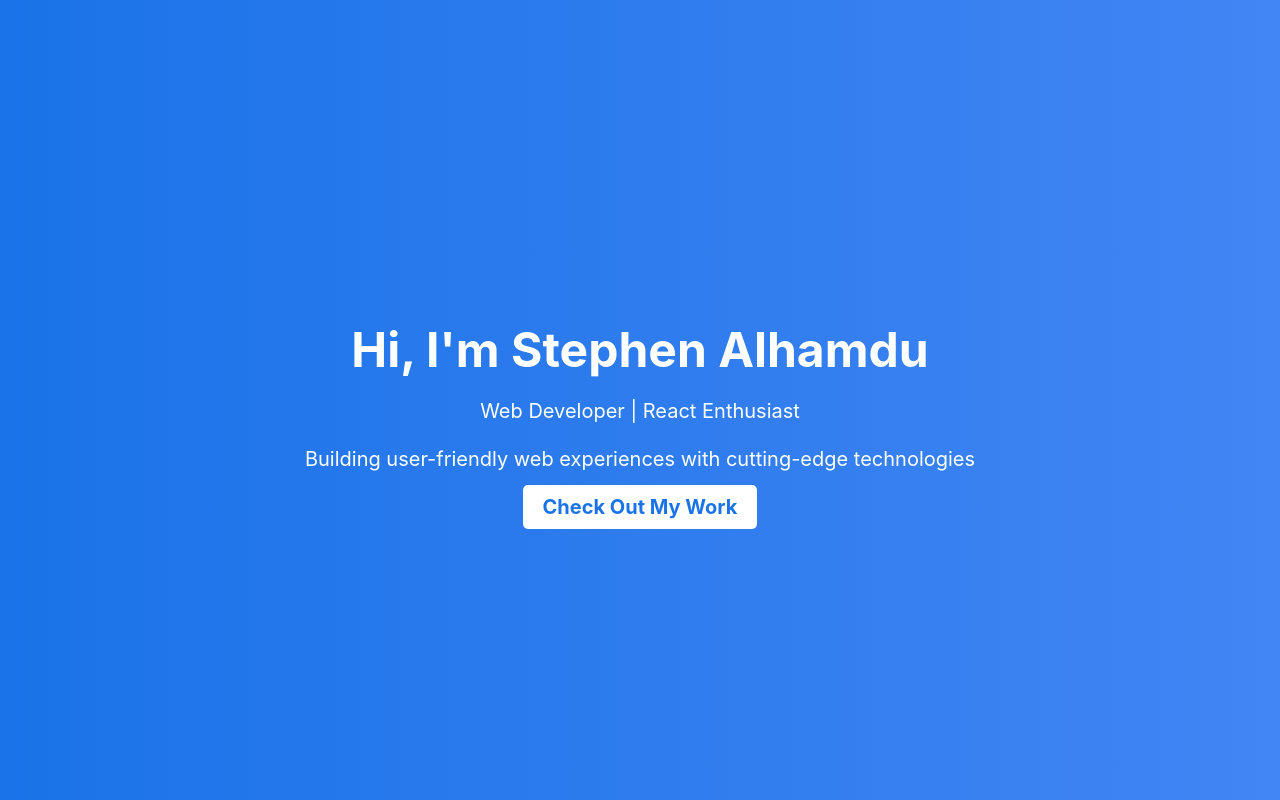
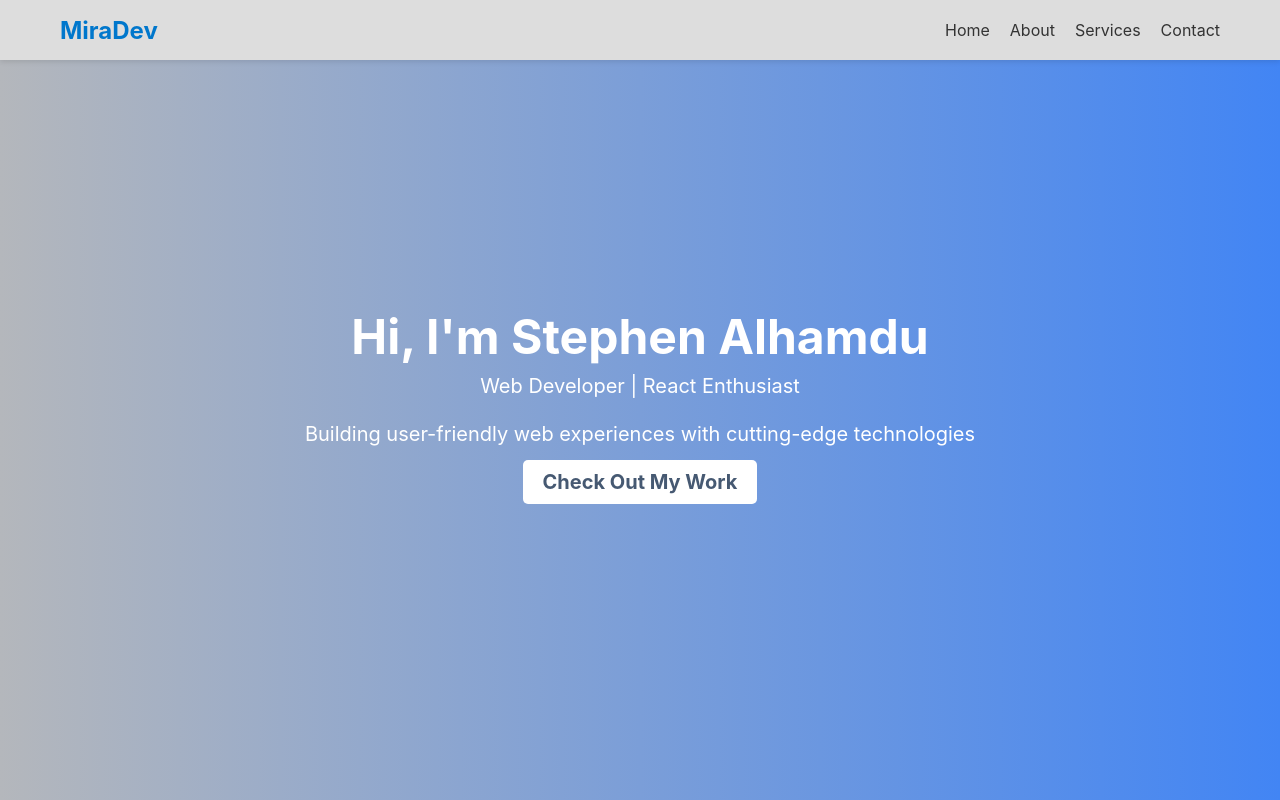
Before and after one commit to Piratescode/my-portfolio, a React (Create React App) app: page / in a window 1280 px wide. Built offline with nearby package versions, Linux system fonts and the light colour scheme.

Commit message:
Added a Navbar

```diff
--- a/src/App.js
+++ b/src/App.js
@@ -1,10 +1,14 @@
 import React from 'react';
-import Hero from './Hero';  // Import Hero component
+import Hero from './components/Hero';  // Import Hero component
+import Navbar from './components/Navbar';
+import "./components/Navbar.css"
+import "./components/Hero.css"
 import './App.css';  // Import styles for App
 
 const App = () => {
   return (
     <div>
+      <Navbar />
       <Hero />
     </div>
   );
--- a/src/Hero.css
+++ b/src/components/Hero.css
@@ -1,6 +1,6 @@
 .hero {
     height: 100vh;
-    background: linear-gradient(to right, #1a73e8, #4285f4);
+    background: linear-gradient(to right, #b4b7bc, #4285f4);
     color: white;
     display: flex;
     justify-content: center;
@@ -24,7 +24,7 @@
 
   .cta-btn {
     background-color: #ffffff;
-    color: #1a73e8;
+    color: #465972;
     padding: 10px 20px;
     text-decoration: none;
     font-weight: bold;
--- /dev/null
+++ b/src/components/Navbar.css
@@ -0,0 +1,104 @@
+/* Navbar.css */
+* {
+    margin: 0;
+    padding: 0;
+    box-sizing: border-box;
+  }
+
+  .navbar {
+    background-color: #dddddd;
+    box-shadow: 0 2px 5px rgba(0,0,0,0.1);
+    position: fixed;
+    width: 100%;
+    z-index: 10;
+  }
+
+  .navbar-container {
+    max-width: 1200px;
+    margin: auto;
+    padding: 0 20px;
+    height: 60px;
+    display: flex;
+    align-items: center;
+    justify-content: space-between;
+  }
+
+  .logo {
+    font-size: 24px;
+    font-weight: bold;
+    color: #0077cc;
+  }
+
+  .nav-links {
+    list-style: none;
+    display: flex;
+  }
+
+  .nav-links li {
+    margin-left: 20px;
+  }
+
+  .nav-links li a {
+    text-decoration: none;
+    color: #333;
+    font-size: 16px;
+    transition: color 0.3s;
+  }
+
+  .nav-links li a:hover {
+    color: #0077cc;
+  }
+
+  /* Hamburger Menu */
+  .menu-icon {
+    display: none;
+    cursor: pointer;
+    flex-direction: column;
+    gap: 5px;
+  }
+
+  .bar {
+    width: 25px;
+    height: 3px;
+    background-color: #333;
+    transition: all 0.3s ease;
+  }
+
+  /* Transform bars on click */
+  .rotate {
+    transform: rotate(45deg) translate(5px, 5px);
+  }
+
+  .fade {
+    opacity: 0;
+  }
+
+  .rotate-reverse {
+    transform: rotate(-45deg) translate(5px, -5px);
+  }
+
+  /* Responsive Design */
+  @media (max-width: 768px) {
+    .nav-links {
+      position: absolute;
+      top: 60px;
+      left: -100%;
+      width: 100%;
+      background-color: #fff;
+      flex-direction: column;
+      align-items: center;
+      transition: left 0.3s ease;
+    }
+
+    .nav-links.active {
+      left: 0;
+    }
+
+    .nav-links li {
+      margin: 20px 0;
+    }
+
+    .menu-icon {
+      display: flex;
+    }
+  }
--- /dev/null
+++ b/src/components/Navbar.js
@@ -0,0 +1,35 @@
+import React, { useState } from "react";
+
+const Navbar = () => {
+    const [isOpen, setIsOpen] = useState(false);
+
+    const links = ["Home", "About", "Services", "Contact"]
+
+    return (
+        <nav className="navbar">
+            <div className="navbar-container">
+                <div className="logo">MiraDev</div>
+
+                {/* Desktop */}
+                <ul className={`nav-links ${isOpen ? "active" : ""}`}>
+                    {links.map((link) => (
+                        <li key={link}>
+                            <a href={`#${link.toLowerCase()}`} onClick={() => setIsOpen(false)}>
+                                {link}
+                            </a>
+                        </li>
+                    ))}
+                </ul>
+
+                {/* Mobile */}
+                <div className="menu-icon" onClick={() => setIsOpen(!isOpen)}>
+                    <div className={isOpen ? "bar rotate" : "bar"}></div>
+                    <div className={isOpen ? "bar fade" : "bar"}></div>
+                    <div className={isOpen ? "bar rotate-reverse" : "bar"}></div>
+                </div>
+            </div>
+        </nav>
+    );
+};
+
+export default Navbar;
```
Also changed, not shown: src/components/Hero.js (renamed from src/Hero.js).
